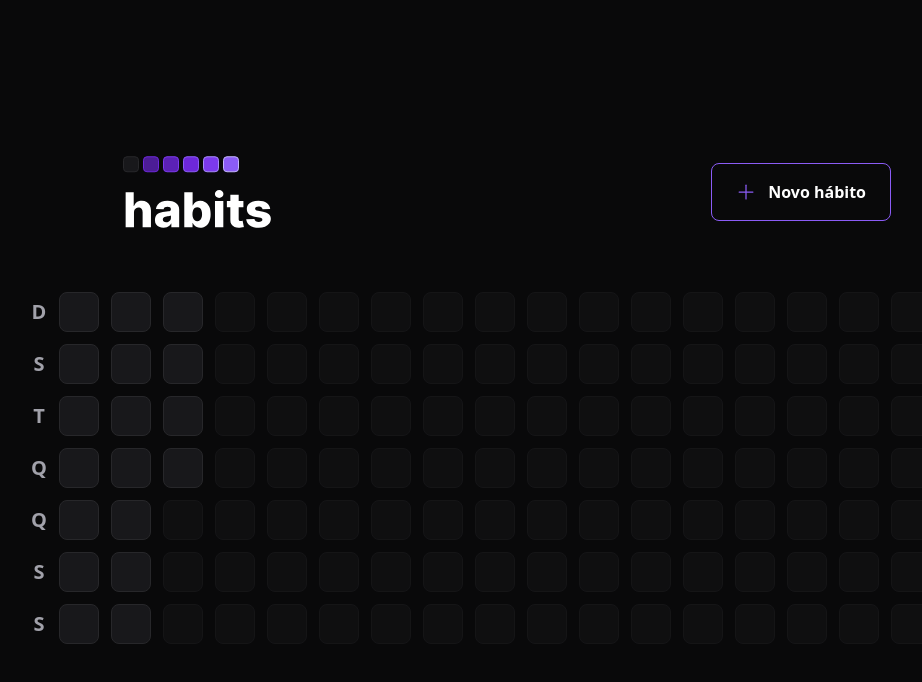
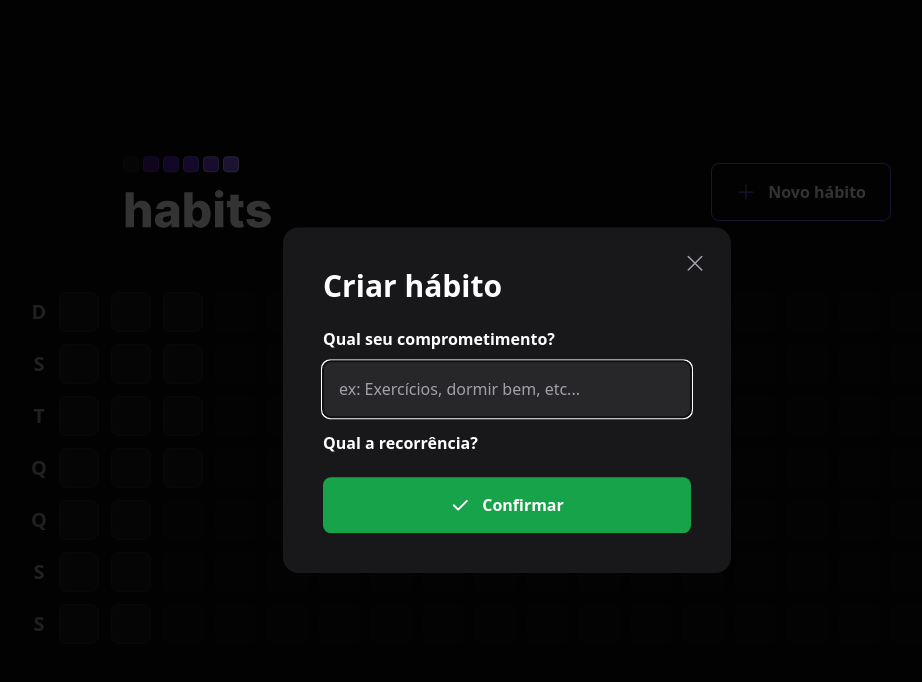
Before and after one commit to zNexTage/nlw-setup, a React (Vite) app in the folder web/: page / in a window 1280 px wide. Both pictures are taken after a click on the button "Novo hábito". Shown: the top 682 px of the page, without its empty margins (133-1055 px from the left). Built offline with nearby package versions, Linux system fonts and the light colour scheme.

Commit message:
added modal to header
the modal will show the new habit form.

```diff
--- a/web/src/components/header/header.tsx
+++ b/web/src/components/header/header.tsx
@@ -1,13 +1,22 @@
-import { Plus } from "phosphor-react"
+import { Plus, X } from "phosphor-react"
 import logoImage from '../../assets/logo.svg';
+import * as Dialog from '@radix-ui/react-dialog';
+import NewHabitForm from "../new-habit-form/new-habit-form";
 
 const Header = () => {
+    // const [isModalOpen, setIsModalOpen] = useState<boolean>(false);
+
+    // const onNewHabitClick = () => {
+    //     setIsModalOpen(true);
+    // }
+
     return (
         <div className="w-full max-w-3xl mx-auto flex items-center justify-between">
             <img src={logoImage} alt="Logo habits" />
 
-            <button
-                type='button'
+            <Dialog.Root>
+                <Dialog.Trigger
+                    type="button"
                     className='border border-violet-500 font-semibold rounded-lg px-6 py-4 flex items-center gap-3 hover:border-violet-300'
                 >
                     <Plus
@@ -16,7 +25,25 @@
                     />
                     Novo hábito
 
-            </button>
+                </Dialog.Trigger>
+
+                {/* The content inside of the Dialog.Port will be render outside of Header */}
+                <Dialog.Portal>
+                    <Dialog.Overlay className="w-screen h-screen bg-black/80 fixed inset-0" />
+                    <Dialog.Content className="absolute p-10 bg-zinc-900 rounded-2xl w-full max-w-md top-1/2 left-1/2 -translate-x-1/2 -translate-y-1/2 ">
+                        <Dialog.Close className="absolute right-6 top-6 text-zinc-400 hover:text-zinc-200">
+                            <X size={24} aria-label="Fechar" />
+                        </Dialog.Close>
+                        <Dialog.Title className="text-3xl leading-tight font-extrabold">
+                            Criar hábito
+                        </Dialog.Title>
+
+                        <NewHabitForm />
+                    </Dialog.Content>
+                </Dialog.Portal>
+            </Dialog.Root>
+
+
         </div>
     )
 }
```
Lines whose indentation alone changed are shown as unchanged.
